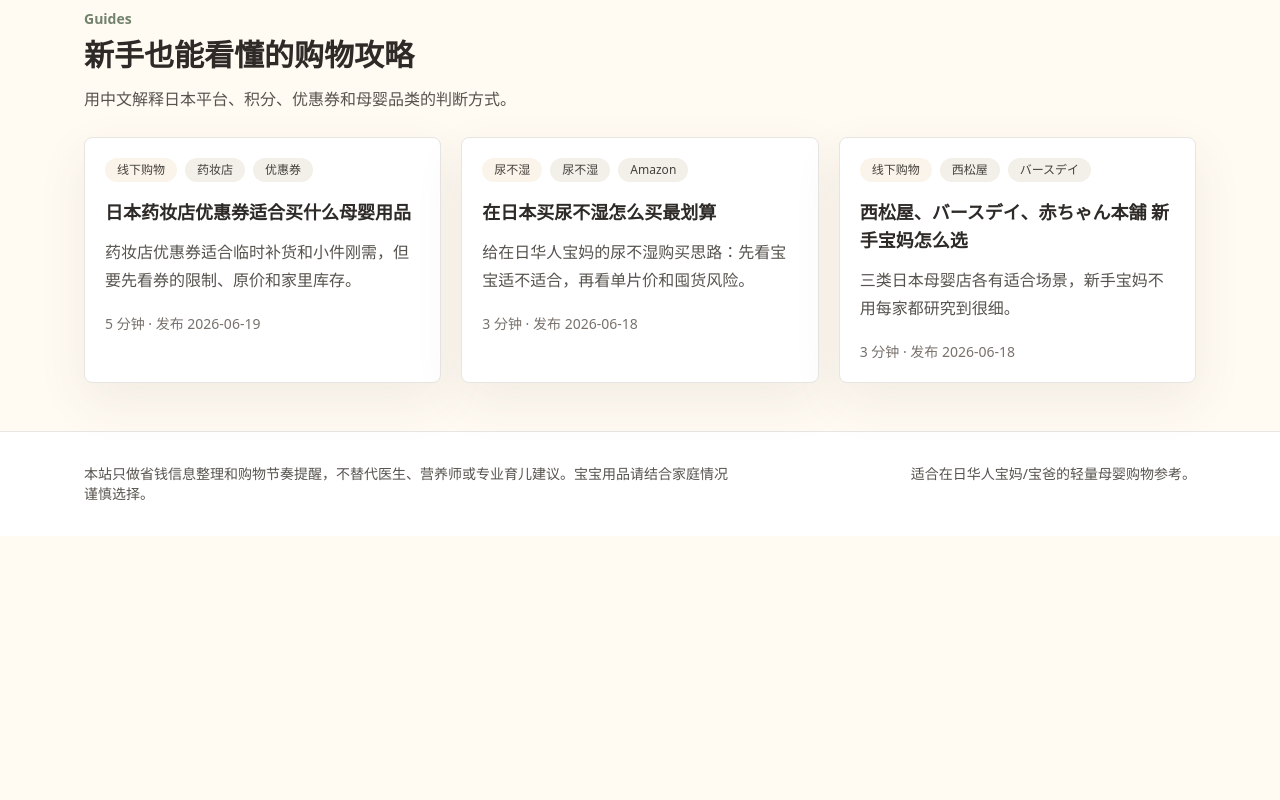
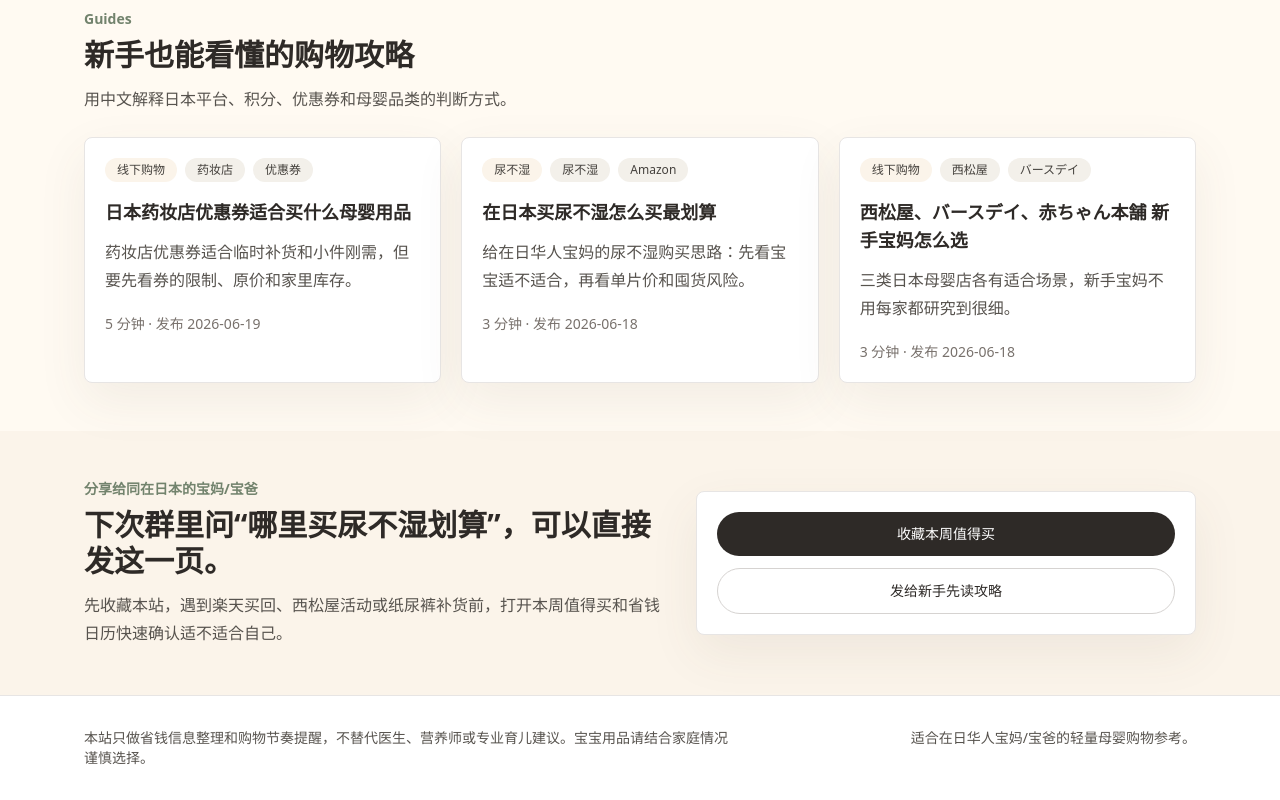
Before and after one commit to fengchuanli/mama-save-jp, a Next.js app: page / in a window 1280 px wide. Shown: the part 2598-3398 px from the top of the page. Before the commit the page ends 3134 px from the top, so only its background shows below. Built offline with nearby package versions, Linux system fonts and the light colour scheme.

Commit message:
新增首页分享收藏引导

```diff
--- a/pages/index.tsx
+++ b/pages/index.tsx
@@ -110,6 +110,36 @@ export default function Home({ deals, calendarEvents, guides }: HomeProps) {
           ))}
         </div>
       </section>
+
+      <section className="bg-linen">
+        <div className="mx-auto max-w-6xl px-5 py-12">
+          <div className="grid gap-6 md:grid-cols-[1fr_0.85fr] md:items-center">
+            <div>
+              <p className="text-sm font-semibold text-tea">分享给同在日本的宝妈/宝爸</p>
+              <h2 className="mt-2 text-2xl font-semibold tracking-normal text-ink md:text-3xl">
+                下次群里问“哪里买尿不湿划算”，可以直接发这一页。
+              </h2>
+              <p className="mt-3 max-w-2xl leading-7 text-stone-600">
+                先收藏本站，遇到楽天买回、西松屋活动或纸尿裤补货前，打开本周值得买和省钱日历快速确认适不适合自己。
+              </p>
+            </div>
+            <div className="flex flex-col gap-3 rounded-lg border border-stone-200 bg-white p-5 shadow-soft sm:flex-row md:flex-col">
+              <Link
+                href="/deals"
+                className="flex-1 rounded-full bg-ink px-5 py-3 text-center text-sm font-medium text-white"
+              >
+                收藏本周值得买
+              </Link>
+              <Link
+                href="/guides"
+                className="flex-1 rounded-full border border-stone-300 bg-white px-5 py-3 text-center text-sm font-medium text-ink"
+              >
+                发给新手先读攻略
+              </Link>
+            </div>
+          </div>
+        </div>
+      </section>
     </Layout>
   );
 }
```
Also changed, not shown: 1 other file (tests, documents, lock files or other folders).
